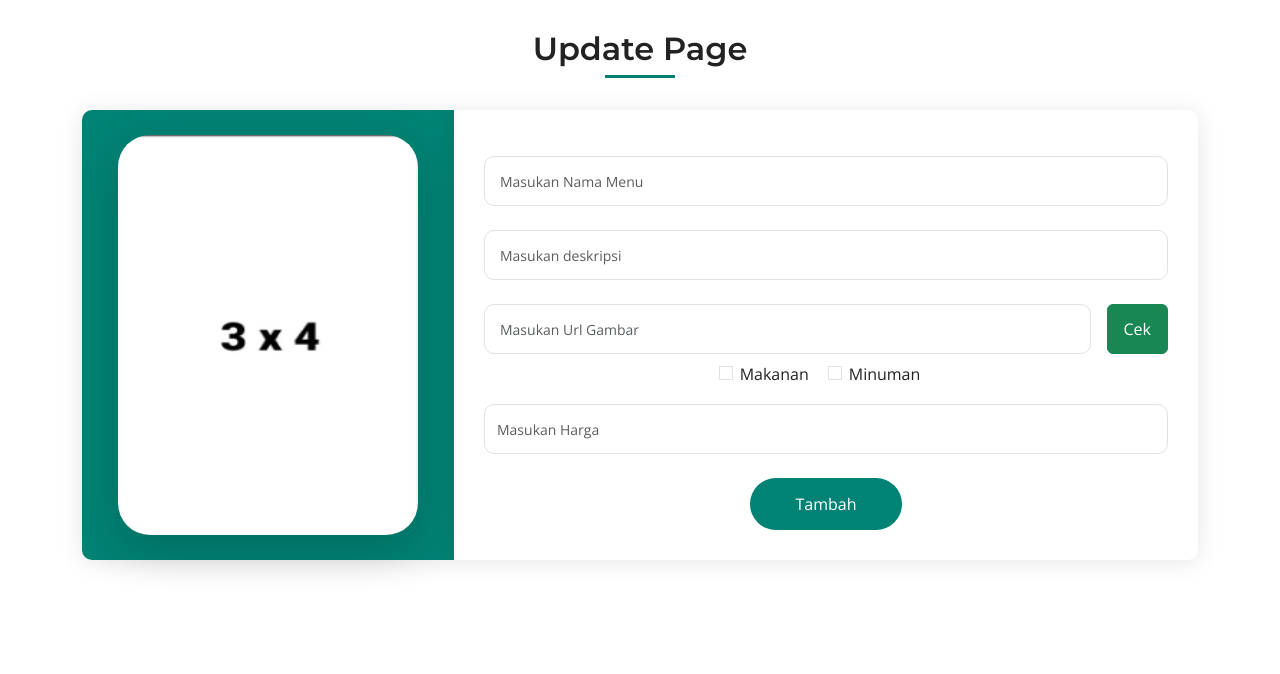
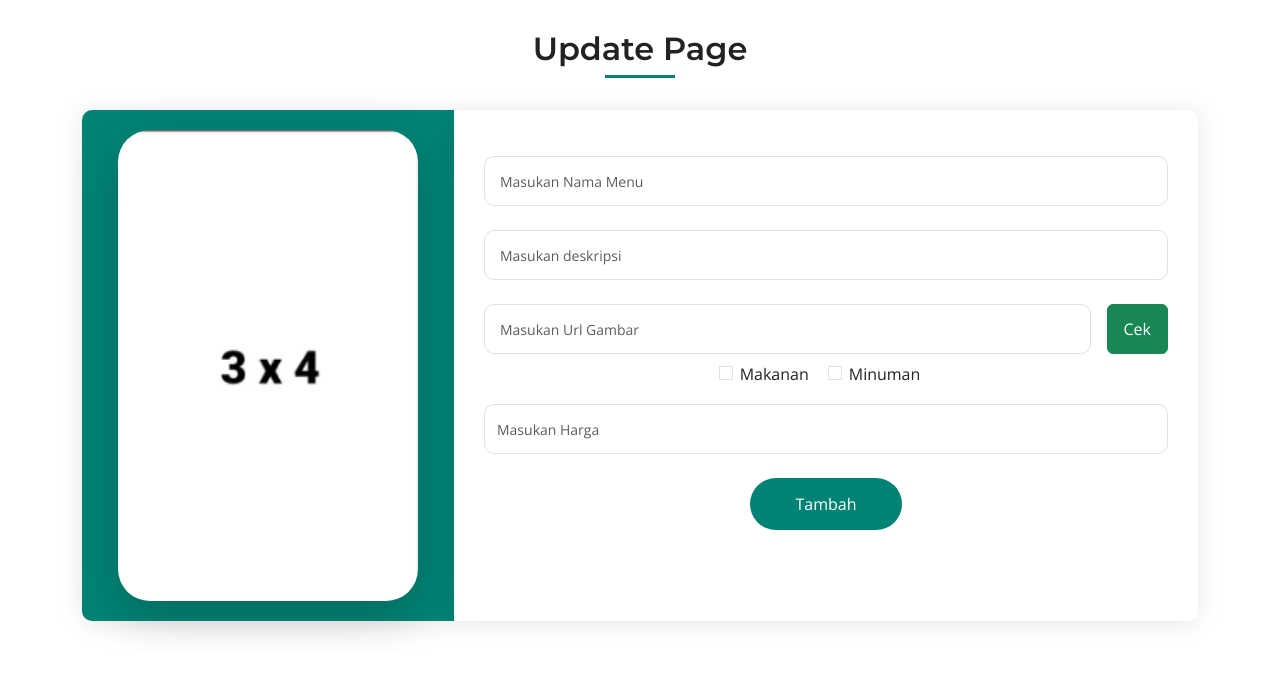
Before and after one commit to panntod/Kantin-Php, a PHP site: page /admin/tambah_menu.php?id_warung=1 in a window 1280 px wide. Shown: the top 674 px of the page. Run offline with PHP 8.4, Linux system fonts and the light colour scheme.

```diff
--- a/admin/tambah_menu.php
+++ b/admin/tambah_menu.php
@@ -22,7 +22,7 @@
                 <div class="col-lg-4">
                     <div class="info-container d-flex flex-column align-items-center justify-content-center">
                         <img id="gambar-img" src="../assets/img/bg-foto-3x4.png" class="img-fluid shadow-lg"
-                            style="width: 300px; height: 400px; border-radius:2rem; background: center/cover no-repeat;"
+                            style="width: 300px; height: auto; border-radius:2rem; background: center/cover no-repeat;"
                             alt="data-bg" data-aos="zoom-out" data-aos-delay="100">
                     </div>
                 </div>
--- a/admin/tampil_warung.php
+++ b/admin/tampil_warung.php
@@ -84,7 +84,8 @@
                                 <?= $data_menu['harga'] ?>
                             </td>
                             <td>
-                                <a href="ubah_menu.php?id_menu=<?= $data_menu['id_menu'] ?>" class="btn btn-warning text-white"><i class="bi bi-pencil-square"></i></a>
+                                <a href="ubah_menu.php?id_menu=<?= $data_menu['id_menu'] ?>"
+                                    class="btn btn-warning text-white"><i class="bi bi-pencil-square"></i></a>
                                 <a href="hapus_menu.php?id_menu=<?= $data_menu['id_menu'] ?>"
                                     onclick="return confirm('Apakah anda yakin menghapus data ini?')" class="btn btn-danger"><i
                                         class="bi bi-trash"></i></a>
@@ -97,7 +98,6 @@
             </table>
         <?php } ?>
         <a href="tambah_warung.php" class="btn btn-primary tombol">TAMBAH WARUNG</a>
-
         <?php include 'link.scripts.php' ?>
     </section>
 
--- a/admin/ubah_menu.php
+++ b/admin/ubah_menu.php
@@ -28,7 +28,7 @@
                 <div class="col-lg-4">
                     <div class="info-container d-flex flex-column align-items-center justify-content-center">
                         <img id="gambar-img" src="<?= $dt_menu['gambar'] ?>" class="img-fluid shadow-lg"
-                            style="width: 300px; height: 400px; border-radius:2rem; background: center/cover no-repeat;"
+                            style="width: 300px; height: auto; border-radius:2rem; background: center/cover no-repeat;"
                             alt="data-bg" data-aos="zoom-out" data-aos-delay="100">
                     </div>
                 </div>
@@ -76,7 +76,7 @@
                             <div class="sent-message">Your regristate is succesfully. Thank you!</div>
                         </div>
                         <div class="text-center">
-                            <button type="submit" onclick="validateAndPindah()">Tambah</button>
+                            <button type="submit" onclick="validateAndPindah()">Ubah</button>
                         </div>
                     </form>
                 </div><!-- End Contact Form -->
```
